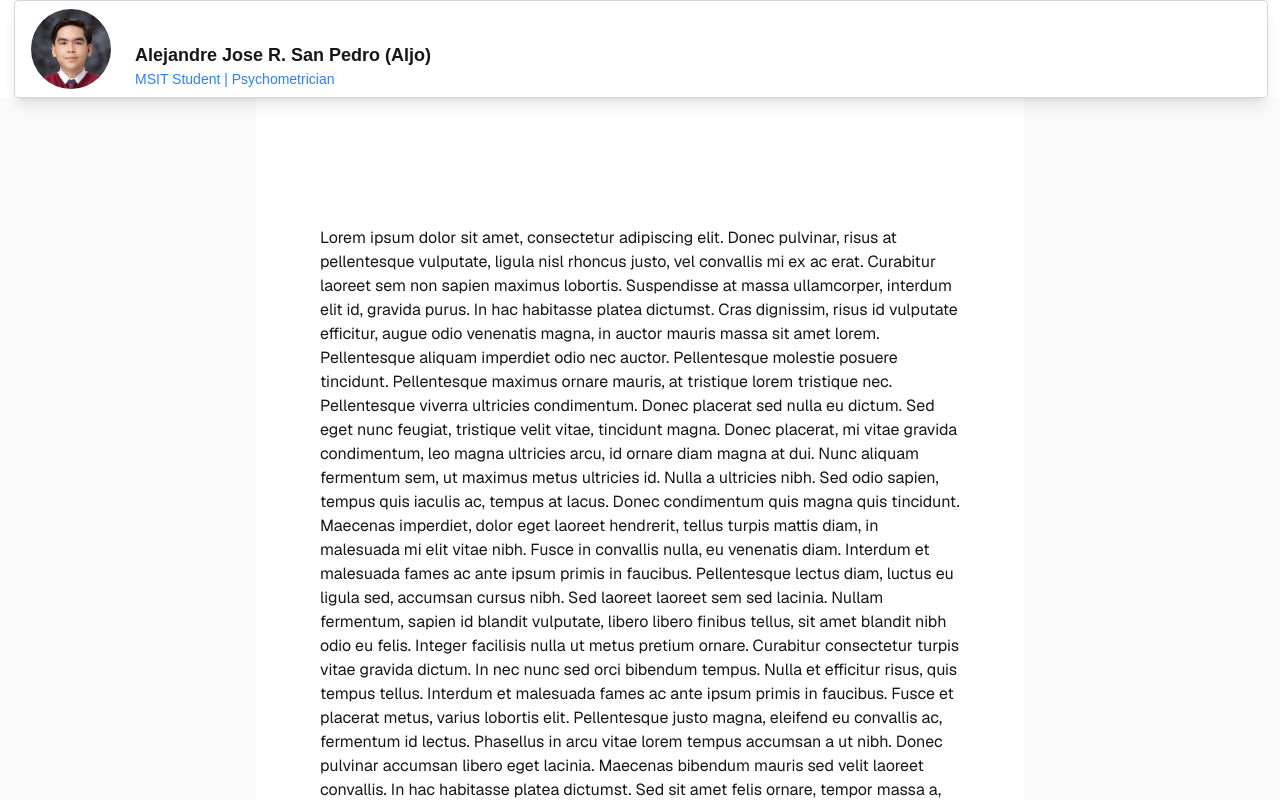
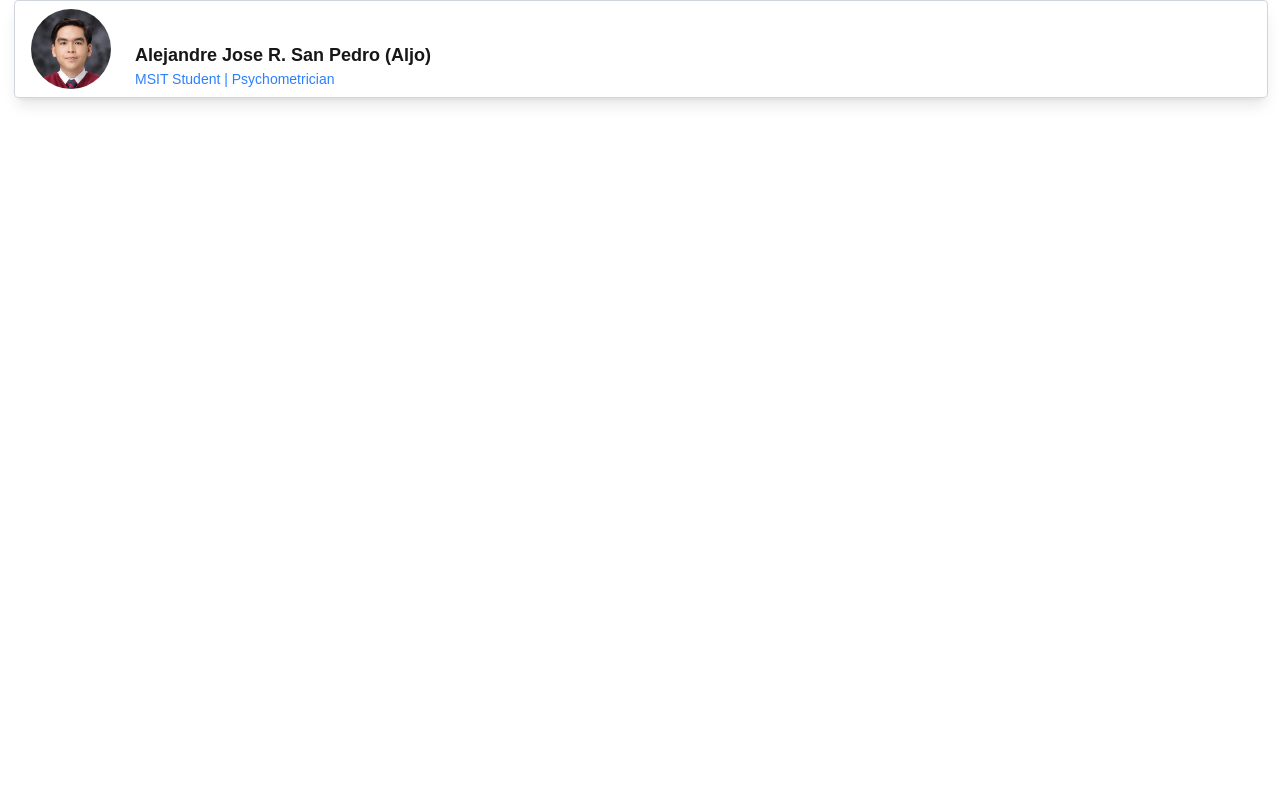
Before and after one commit to aljosanpedro/pbd-proj1-personal_website, a Next.js app: page / in a window 1280 px wide. Shown: the top 800 px of the page. Built offline with nearby package versions, Linux system fonts and the light colour scheme.

Commit message:
Remove unused layout and lorem ipsum Home component in page.tsx

```diff
--- a/src/app/page.tsx
+++ b/src/app/page.tsx
@@ -1,116 +1,4 @@
 // layout.tsx -> {children }
 export default function Home() {
-  return (
-    <div className="flex flex-col flex-1 items-center justify-center bg-zinc-50 font-sans dark:bg-black">
-      <main className="flex flex-1 w-full max-w-3xl flex-col items-center justify-between py-32 px-16 bg-white dark:bg-black sm:items-start">
-        <p>
-          Lorem ipsum dolor sit amet, consectetur adipiscing elit. Donec
-          pulvinar, risus at pellentesque vulputate, ligula nisl rhoncus justo,
-          vel convallis mi ex ac erat. Curabitur laoreet sem non sapien maximus
-          lobortis. Suspendisse at massa ullamcorper, interdum elit id, gravida
-          purus. In hac habitasse platea dictumst. Cras dignissim, risus id
-          vulputate efficitur, augue odio venenatis magna, in auctor mauris
-          massa sit amet lorem. Pellentesque aliquam imperdiet odio nec auctor.
-          Pellentesque molestie posuere tincidunt. Pellentesque maximus ornare
-          mauris, at tristique lorem tristique nec. Pellentesque viverra
-          ultricies condimentum. Donec placerat sed nulla eu dictum. Sed eget
-          nunc feugiat, tristique velit vitae, tincidunt magna. Donec placerat,
-          mi vitae gravida condimentum, leo magna ultricies arcu, id ornare diam
-          magna at dui. Nunc aliquam fermentum sem, ut maximus metus ultricies
-          id. Nulla a ultricies nibh. Sed odio sapien, tempus quis iaculis ac,
-          tempus at lacus. Donec condimentum quis magna quis tincidunt. Maecenas
-          imperdiet, dolor eget laoreet hendrerit, tellus turpis mattis diam, in
-          malesuada mi elit vitae nibh. Fusce in convallis nulla, eu venenatis
-          diam. Interdum et malesuada fames ac ante ipsum primis in faucibus.
-          Pellentesque lectus diam, luctus eu ligula sed, accumsan cursus nibh.
-          Sed laoreet laoreet sem sed lacinia. Nullam fermentum, sapien id
-          blandit vulputate, libero libero finibus tellus, sit amet blandit nibh
-          odio eu felis. Integer facilisis nulla ut metus pretium ornare.
-          Curabitur consectetur turpis vitae gravida dictum. In nec nunc sed
-          orci bibendum tempus. Nulla et efficitur risus, quis tempus tellus.
-          Interdum et malesuada fames ac ante ipsum primis in faucibus. Fusce et
-          placerat metus, varius lobortis elit. Pellentesque justo magna,
-          eleifend eu convallis ac, fermentum id lectus. Phasellus in arcu vitae
-          lorem tempus accumsan a ut nibh. Donec pulvinar accumsan libero eget
-          lacinia. Maecenas bibendum mauris sed velit laoreet convallis. In hac
-          habitasse platea dictumst. Sed sit amet felis ornare, tempor massa a,
-          viverra elit. Mauris nisl mauris, aliquet ut justo sed, malesuada
-          dignissim nisl. Nullam non enim faucibus nibh consequat dapibus nec
-          vitae metus. Nulla dolor massa, consequat gravida malesuada sed,
-          condimentum et lacus. Donec convallis quam quis ullamcorper porta.
-          Phasellus ante ligula, efficitur id pellentesque a, dignissim nec
-          odio. Vivamus in tortor non quam scelerisque rhoncus sed congue
-          lectus. Suspendisse dapibus nulla a leo elementum porttitor. Cras vel
-          nisi ex. Pellentesque scelerisque ipsum sit amet augue consectetur, id
-          congue augue posuere. Proin facilisis suscipit lorem, et pretium sem
-          semper sit amet. Vestibulum volutpat pellentesque diam et sodales.
-          Nulla facilisi. Maecenas semper volutpat massa eu hendrerit.
-          Pellentesque vel tortor id tortor faucibus fermentum ac vitae arcu.
-          Quisque sit amet dictum nulla. Suspendisse semper nisl sed quam
-          finibus faucibus. Sed semper eros sit amet dignissim elementum. Mauris
-          finibus euismod nisi, at viverra ipsum pulvinar nec. Etiam quis erat
-          at dolor tristique blandit. Sed tempor porttitor mi, in aliquam risus.
-          Aliquam vestibulum turpis in ex auctor ultricies. Curabitur aliquet
-          elit non metus pulvinar sollicitudin. Etiam ex mi, tincidunt nec
-          interdum sit amet, vulputate ut dolor. Nullam scelerisque erat in est
-          euismod fringilla. Donec massa arcu, interdum at sodales et, porta sed
-          ipsum. Aenean porttitor in ante vel tincidunt. Maecenas hendrerit
-          lobortis lectus, et maximus purus tristique id. Aenean diam nisl,
-          commodo a dui et, malesuada commodo quam. Sed tincidunt fermentum est,
-          nec aliquet ante rhoncus interdum. Maecenas suscipit ut eros in
-          molestie. Praesent malesuada augue turpis, sit amet rutrum nisl
-          condimentum eu. Sed a ornare nulla. Donec et massa id erat pharetra
-          sagittis quis accumsan ante. Ut sed neque leo. Aliquam congue varius
-          porttitor. Curabitur a lobortis ante, interdum commodo sem. Nullam
-          nulla elit, iaculis vitae pharetra ut, volutpat fringilla lectus.
-          Fusce feugiat, nisl tincidunt ultrices pharetra, ex neque bibendum
-          lorem, congue luctus mauris ante sit amet nisl. Integer convallis sit
-          amet mauris a ullamcorper. Nullam magna justo, tincidunt nec mauris
-          sit amet, porta mollis sapien. Integer sed nisi bibendum, finibus
-          dolor ut, commodo augue. Nulla mollis justo at diam ullamcorper, in
-          finibus risus dignissim. Mauris convallis nisi non lacus fringilla
-          porta. Nam in lorem maximus, posuere magna ultrices, luctus orci.
-          Praesent varius libero lacus, non finibus nibh mattis quis.
-          Pellentesque sodales ante vel dapibus malesuada. Mauris ullamcorper
-          tellus ac sodales pulvinar. Maecenas vel elementum odio. Nam malesuada
-          velit ac eros luctus, sollicitudin bibendum turpis ultricies. Mauris a
-          auctor nisi. Sed suscipit in turpis volutpat imperdiet. Quisque risus
-          magna, porttitor sed mi nec, laoreet facilisis lorem. Quisque
-          pellentesque, mauris ut congue ullamcorper, lacus sapien viverra ex,
-          vitae accumsan velit odio vel eros. Sed sit amet est eget turpis
-          ullamcorper vulputate vitae eu eros. Morbi a feugiat magna. Nunc
-          pulvinar elit sed nunc tristique, ut malesuada purus consequat. Donec
-          sit amet justo suscipit, porta tortor vitae, sollicitudin lorem.
-          Vestibulum eu rutrum justo. Mauris libero purus, sagittis vitae massa
-          ac, feugiat pulvinar eros. Lorem ipsum dolor sit amet, consectetur
-          adipiscing elit. Vestibulum quis ullamcorper ante, vel vulputate sem.
-          Morbi ut dolor velit. Nam et velit sit amet justo pharetra accumsan.
-          Orci varius natoque penatibus et magnis dis parturient montes,
-          nascetur ridiculus mus. Phasellus dolor lorem, gravida eget tristique
-          hendrerit, consequat id lectus. Nam sed pellentesque nulla. Donec
-          elementum blandit porta. Vivamus tincidunt leo ut est iaculis, ut
-          aliquet justo venenatis. Morbi vitae laoreet tellus. Quisque facilisis
-          vehicula dolor, sit amet elementum ex ultricies et. Vestibulum iaculis
-          pretium condimentum. Vestibulum pulvinar dictum pulvinar. Vivamus
-          imperdiet dapibus consectetur. Vestibulum posuere venenatis ex, sit
-          amet iaculis sem sollicitudin ullamcorper. Nam in quam at enim posuere
-          iaculis. Sed nec sagittis eros. Nunc ultricies orci nisl, nec
-          tincidunt erat condimentum quis. Nulla a ultrices arcu, eget pretium
-          justo. Vivamus vel ante nec quam interdum aliquet a a mauris. Donec a
-          lectus pharetra, commodo magna ac, bibendum tellus. Sed gravida ex non
-          mi porttitor fringilla. Suspendisse potenti. Mauris lobortis lobortis
-          elit non malesuada. Vestibulum sit amet nisi in mi scelerisque
-          fringilla. Duis lacus elit, posuere sit amet aliquam vitae, elementum
-          id metus. Proin accumsan magna ut suscipit rutrum. Suspendisse blandit
-          lorem sit amet diam sagittis, nec congue nunc ultrices. Maecenas id
-          lorem at tortor accumsan feugiat non vitae mi. In a sollicitudin mi,
-          nec dictum nunc. Proin non turpis eget ante sollicitudin faucibus
-          vitae in enim. Ut placerat ante eu malesuada cursus. Phasellus eget
-          aliquet libero. Quisque turpis felis, ornare sed condimentum vel,
-          pellentesque eu urna. Morbi eleifend, tortor eu consectetur posuere,
-          odio justo rutrum elit, ultrices pulvinar nibh lorem ut nisi.
-        </p>
-      </main>
-    </div>
-  );
+  return <div className="ml-2"></div>;
 }
```
